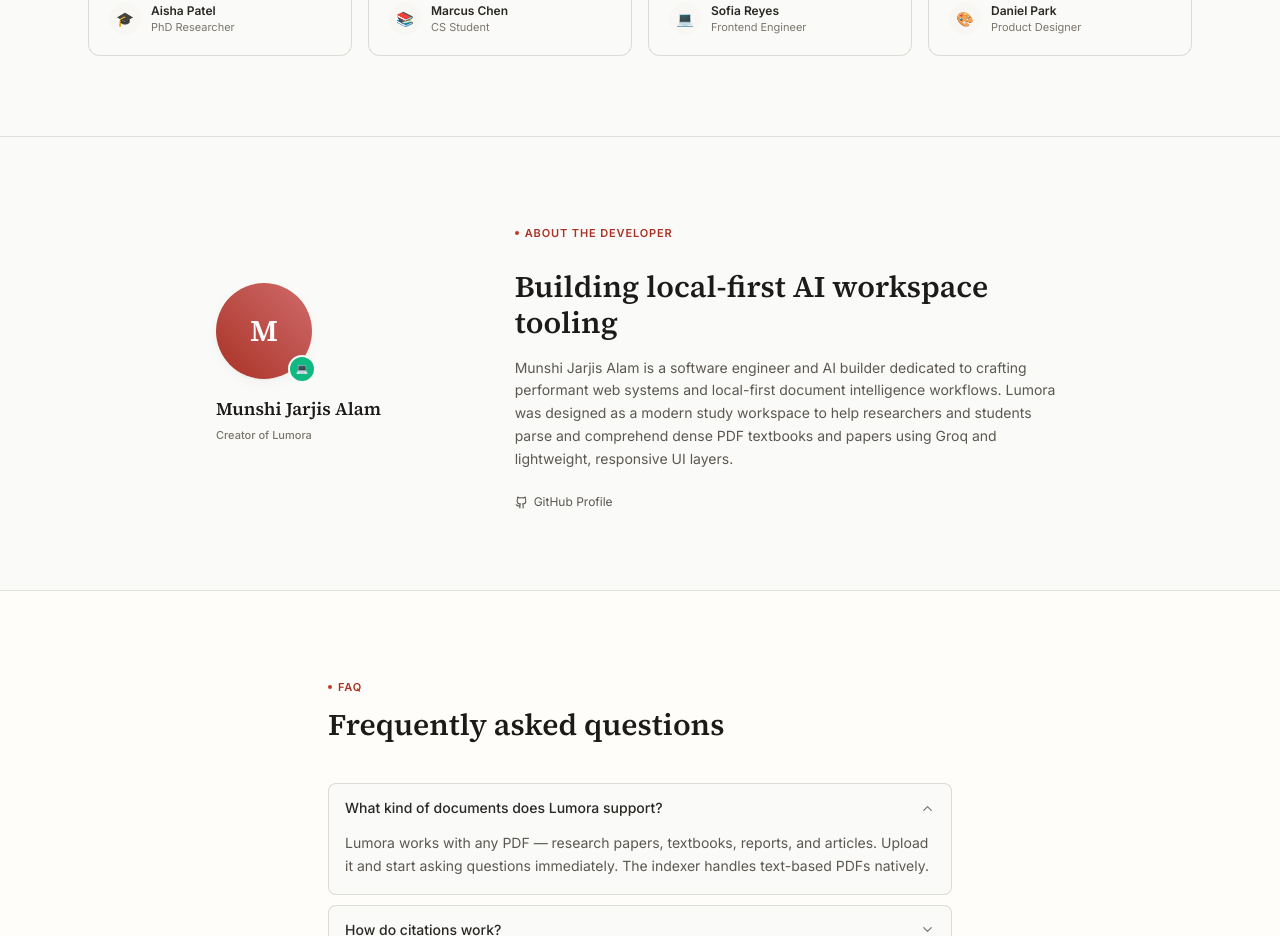
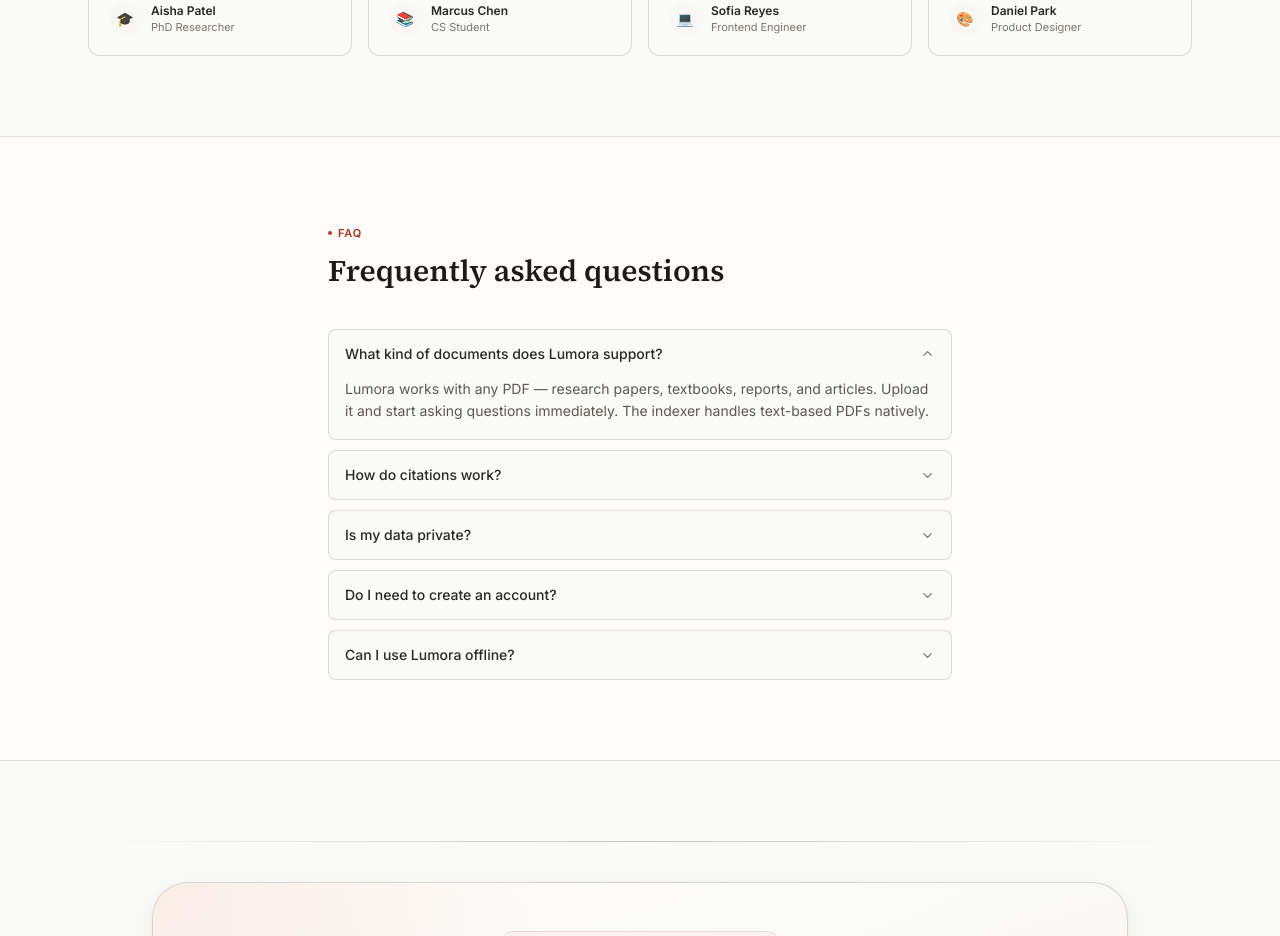
Before and after one commit to Jarjis-Alam/Lumora-AI-PDF, a React (Vite) app: page / in a window 1280 px wide. Shown: the part 6800-7736 px from the top of the page. Built offline with nearby package versions, Linux system fonts and the light colour scheme; no server answers.

Commit message:
chore: remove About the Developer section from landing page

```diff
--- a/src/pages/Landing.tsx
+++ b/src/pages/Landing.tsx
@@ -1197,44 +1197,6 @@
         </div>
       </section>
 
-      {/* ── About the Dev ── */}
-      <section id="developer" className="border-t border-ink-200/50 py-20 bg-paper-100">
-        <div className="mx-auto max-w-4xl px-6">
-          <div className="grid gap-12 md:grid-cols-3 md:items-center">
-            {/* Left col - Avatar / Logo */}
-            <div className="flex flex-col items-center text-center md:items-start md:text-left">
-              <div className="relative mb-4 flex h-24 w-24 items-center justify-center rounded-full bg-gradient-to-tr from-crimson-600 to-crimson-400 font-serif text-3xl font-semibold text-white shadow-soft">
-                M
-                <div className="absolute -bottom-1 -right-1 flex h-7 w-7 items-center justify-center rounded-full border-2 border-paper-100 bg-emerald-500 text-[10px] text-white">
-                  💻
-                </div>
-              </div>
-              <h3 className="font-serif text-lg font-semibold text-ink-800">Munshi Jarjis Alam</h3>
-              <p className="text-2xs text-ink-400 font-medium mt-1">Creator of Lumora</p>
-            </div>
-
-            {/* Right col - Bio & Links */}
-            <div className="md:col-span-2 space-y-4">
-              <SectionLabel>About the Developer</SectionLabel>
-              <h2 className="font-serif text-3xl font-semibold text-ink-800">Building local-first AI workspace tooling</h2>
-              <p className="text-sm text-ink-500 leading-relaxed">
-                Munshi Jarjis Alam is a software engineer and AI builder dedicated to crafting performant web systems and local-first document intelligence workflows. Lumora was designed as a modern study workspace to help researchers and students parse and comprehend dense PDF textbooks and papers using Groq and lightweight, responsive UI layers.
-              </p>
-              <div className="flex items-center gap-4 pt-2">
-                <a
-                  href="https://github.com/Jarjis-Alam"
-                  target="_blank"
-                  rel="noreferrer"
-                  className="flex items-center gap-1.5 text-xs text-ink-500 transition-colors hover:text-ink-800"
-                >
-                  <Github size={13} /> GitHub Profile
-                </a>
-              </div>
-            </div>
-          </div>
-        </div>
-      </section>
-
       {/* ── FAQ ── */}
       <section id="faq" className="border-t border-ink-200/50 bg-paper-50 py-20">
         <div className="mx-auto max-w-2xl px-6">
```
Also changed, not shown: 1 other file (tests, documents, lock files or other folders).
